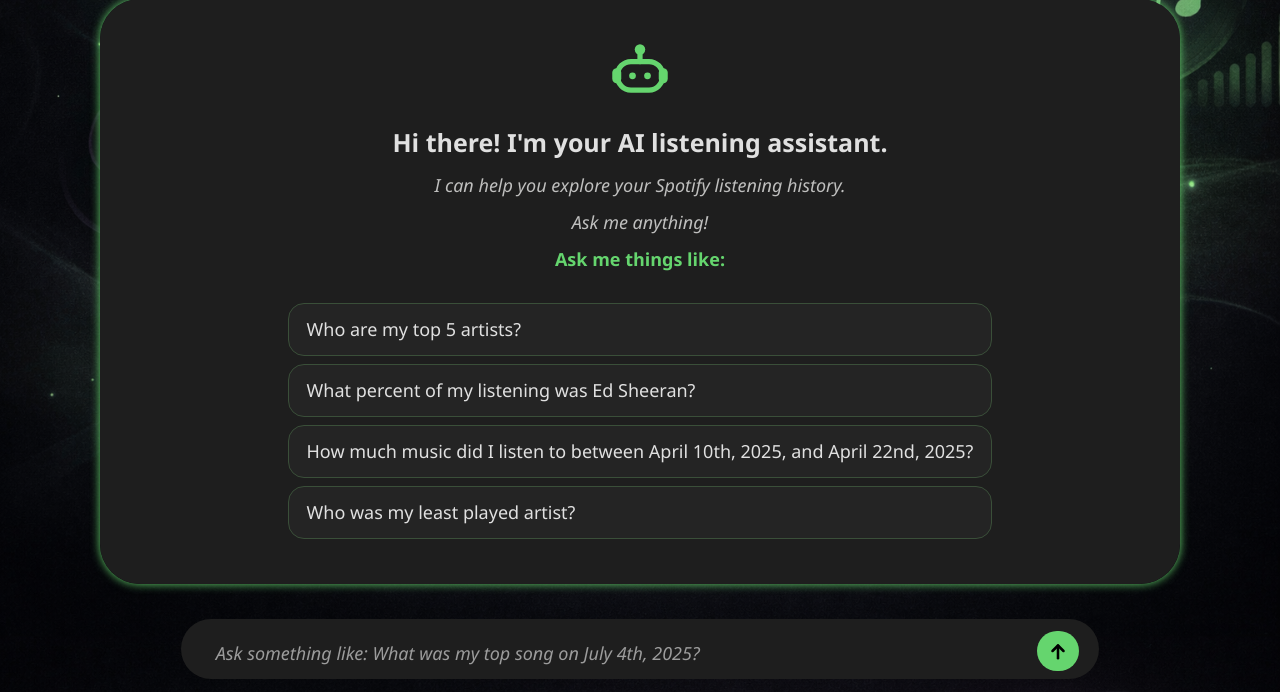
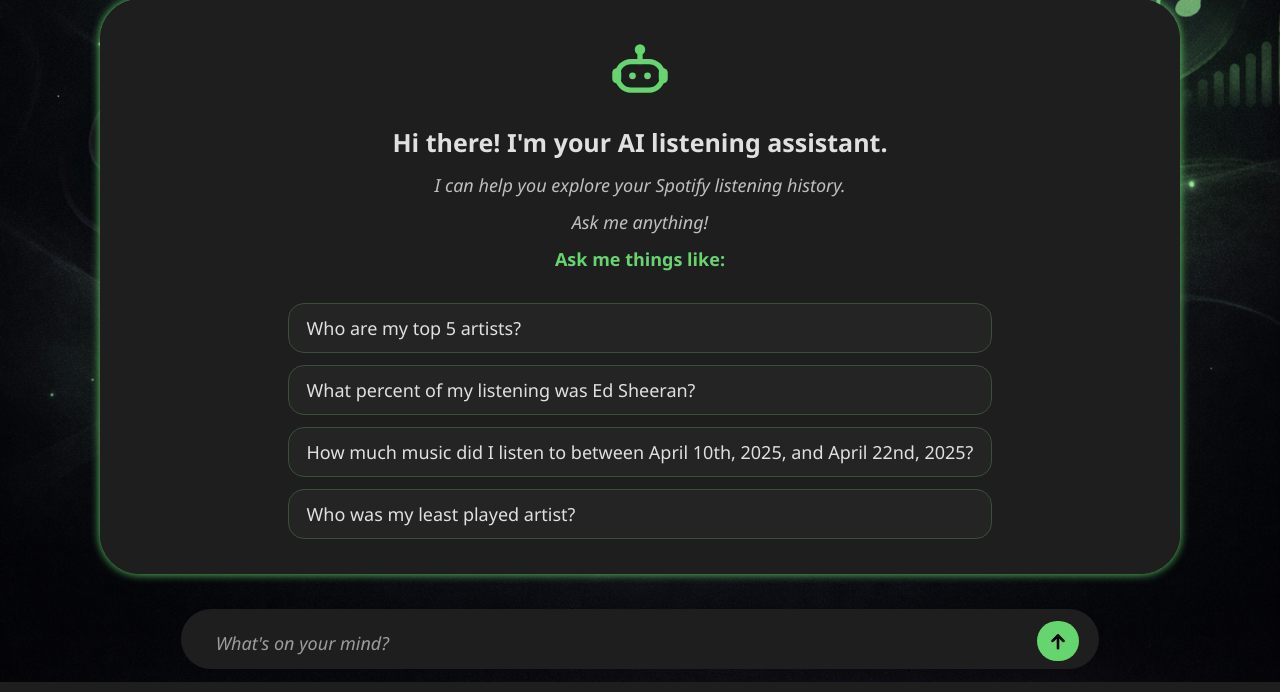
Before and after one commit to nicholasdaviees/spotify-listening-analyzer, a Flask app: page /llm in a window 1280 px wide. Shown: the part 217-909 px from the top of the page. Run offline with Flask 3, Linux system fonts and the light colour scheme.

Commit message:
Updated llm prompt instructions. Added shortcut buttons to llm welcome window

```diff
--- a/static/llm-style.css
+++ b/static/llm-style.css
@@ -116,7 +116,6 @@ h1 { /* Highlight "Ask AI" in page title */
 /* Begin LLM output box style */
 .chat-box-container {
   width: 95%;
-  max-width: 1800px;
   margin: 40px auto 0;
   box-sizing: border-box;
   display: flex;
@@ -126,7 +125,7 @@ h1 { /* Highlight "Ask AI" in page title */
 
 .chat-box {
   width: 100%;
-  height: 585px;
+  height: 575px;
   overflow-y: auto;
   background: #1e1e1e;
   box-shadow: 0 0px 10px #65D56E;
@@ -185,19 +184,22 @@ h1 { /* Highlight "Ask AI" in page title */
   flex-direction: column;
   margin-top: 20px;
   margin-bottom: 30px;
-  gap: 8px;
+  gap: 12px;
 }
 
-.example-question {
+.example-question-btn {
   padding: 12px 18px;
   border-radius: 16px;
   background: rgba(40, 40, 40, 0.6);
   border: 1px solid #3A4F39;
   font-size: 18px;
+  color: #E0E0E0;
   transition: all 0.25s ease;
+  text-align: left;
+  font-family: 'Segoe UI', sans-serif;
 }
 
-.example-question:hover {
+.example-question-btn:hover {
   background: rgba(60, 60, 60, 0.7);
   border-color: rgba(101, 213, 110, 0.5);
   box-shadow: 0 0 10px rgba(101, 213, 110, 0.3);
--- a/templates/llm.html
+++ b/templates/llm.html
@@ -55,18 +55,18 @@
                     <p class="welcome-subtitle">Ask me things like:</p>
 
                     <div class="example-questions">
-                        <div class="example-question">
+                        <button class="example-question-btn">
                             Who are my top 5 artists?
-                        </div>
-                        <div class="example-question">
+                        </button>
+                        <button class="example-question-btn">
                             What percent of my listening was Ed Sheeran?
-                        </div>
-                        <div class="example-question">
+                        </button>
+                        <button class="example-question-btn">
                             How much music did I listen to between April 10th, 2025, and April 22nd, 2025?
-                        </div>
-                        <div class="example-question">
+                        </button>
+                        <button class="example-question-btn">
                             Who was my least played artist?
-                        </div>
+                        </button>
                     </div>
                 </div>
             </div>
@@ -76,7 +76,7 @@
                     id="user-question"
                     class="question-input"
                     rows="1"
-                    placeholder="Ask something like: What was my top song on July 4th, 2025?"
+                    placeholder="What's on your mind?"
                     autocomplete="off"
                 ></textarea>
 
@@ -104,6 +104,14 @@
 
         const input = document.getElementById("user-question");
 
+        // Function to automatically ask llm example question when button is clicked
+        document.querySelectorAll(".example-question-btn").forEach(btn => {
+            btn.addEventListener("click", () => {
+                input.value = btn.textContent.trim();
+                sendQuestion();
+            });
+        });
+
         // Function to send question when enter key is pressed
         input.addEventListener("keydown", function (e) {
             if (e.key === "Enter") {
@@ -120,7 +128,7 @@
 
         async function sendQuestion() {
             const chatBox = document.getElementById("chat-box");
-            const question = input.value;
+            const question = input.value.trim();
 
             if (!question) return;
 
```
Also changed, not shown: services/prompts.py (+10 -0 lines).
